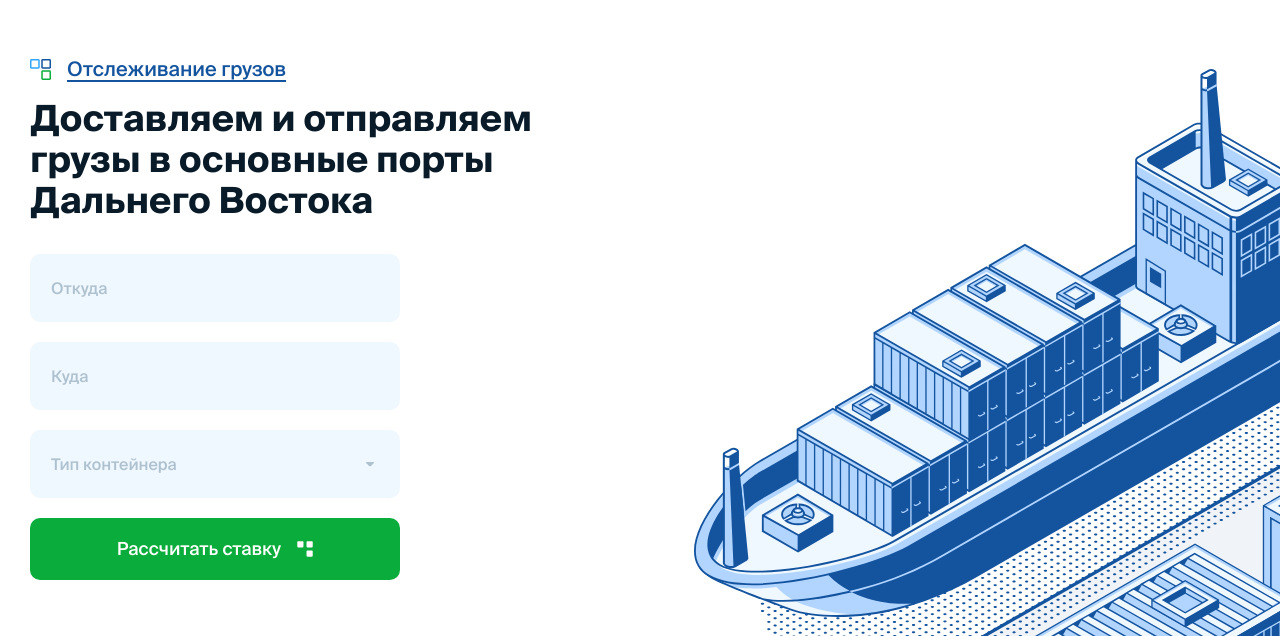
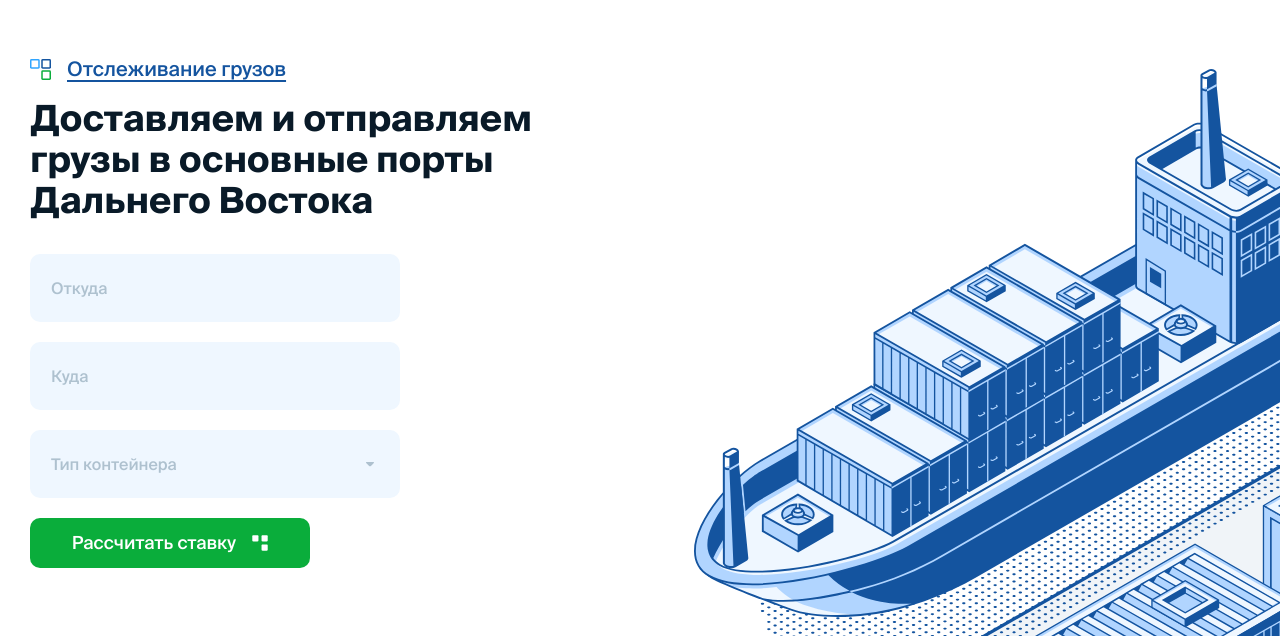
Before and after one commit to DrusJs/DVLK, a plain HTML site: page index.html in a window 1280 px wide. Shown: the part 164-800 px from the top of the page. Drawn offline with Linux system fonts and the light colour scheme; files whose address does not match are found by name.

Commit message:
fix main button

```diff
--- a/css/style.css
+++ b/css/style.css
@@ -2337,6 +2337,10 @@ input:checked + .notification__checkbox::before {
     .button-green.text-primary {
         font-size: 18px;
     }
+    .maincreen__form-button {
+        padding: 14px;
+        max-width: 280px;
+    }
     .button-green svg {
         width: 16px;
         height: 16px;
```
